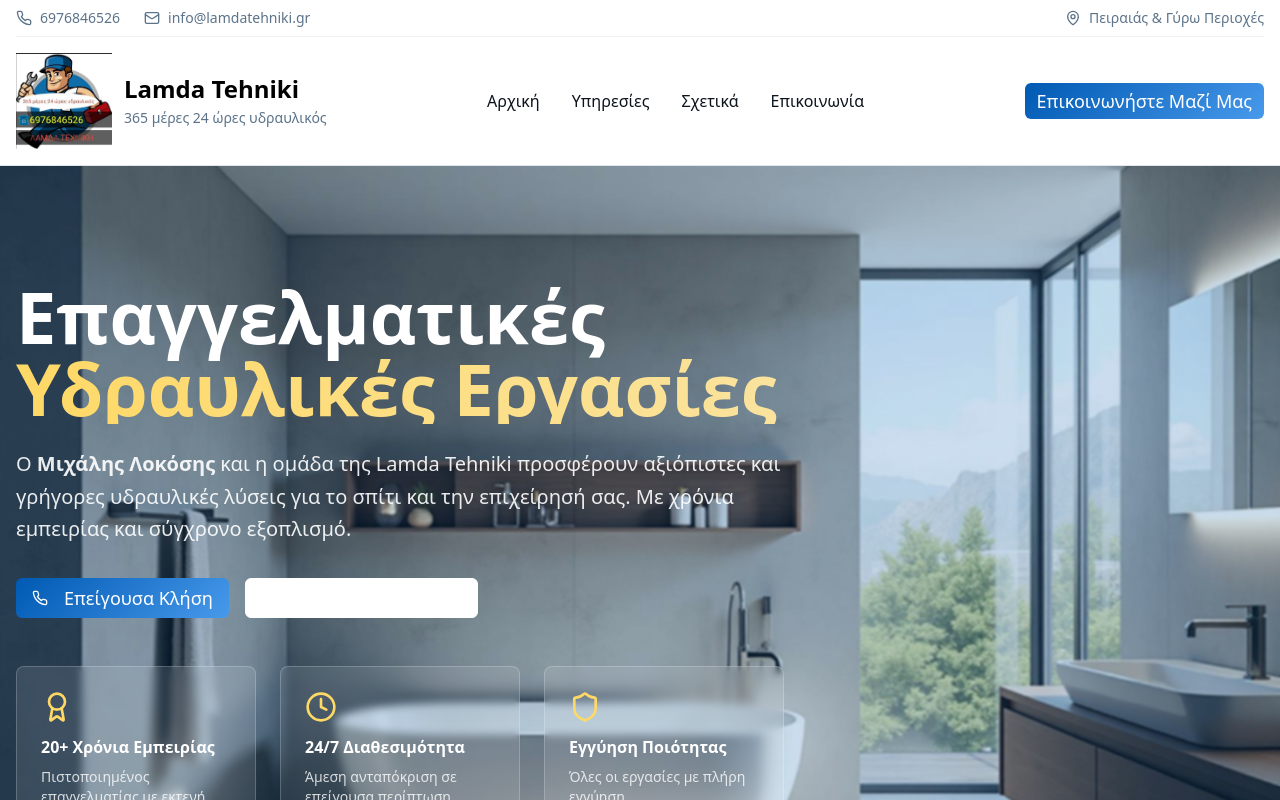
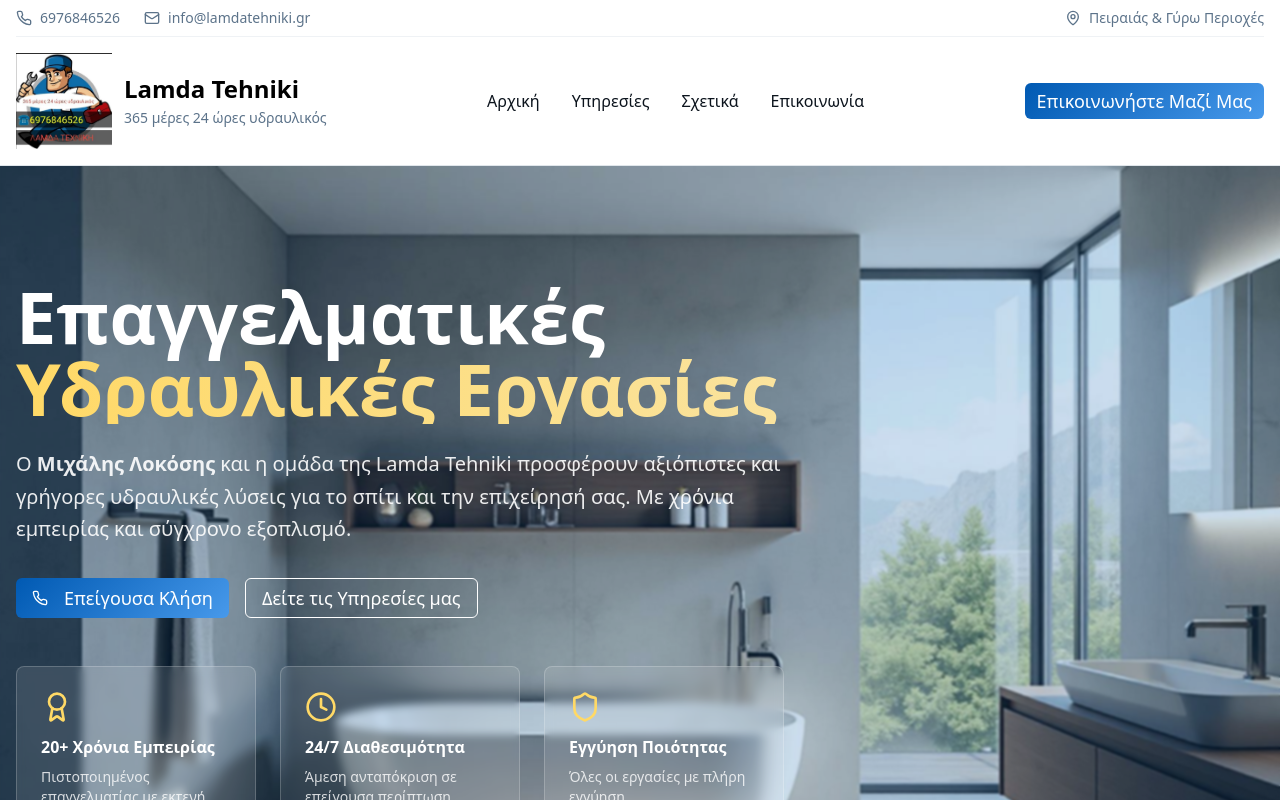
Before and after one commit to marinospalamaris/lamda-tehniki, a React (Vite) app: page / in a window 1280 px wide. Shown: the top 800 px of the page. Built offline with nearby package versions, Linux system fonts and the light colour scheme.

Commit message:
Διόρθωση εμφάνισης κουμπιού
Διορθώθηκε το πρόβλημα με το λευκό κουμπί και τα λευκά γράμματα, βελτιώνοντας την ορατότητα του κουμπιού.

```diff
--- a/src/components/Hero.tsx
+++ b/src/components/Hero.tsx
@@ -48,7 +48,7 @@ const Hero = () => {
             <Button
               variant="outline"
               onClick={() => scrollToSection('services')}
-              className="text-lg border-white text-white hover:bg-white hover:text-primary"
+              className="text-lg border-white text-white bg-transparent hover:bg-white hover:text-primary"
             >
               Δείτε τις Υπηρεσίες μας
             </Button>
```
